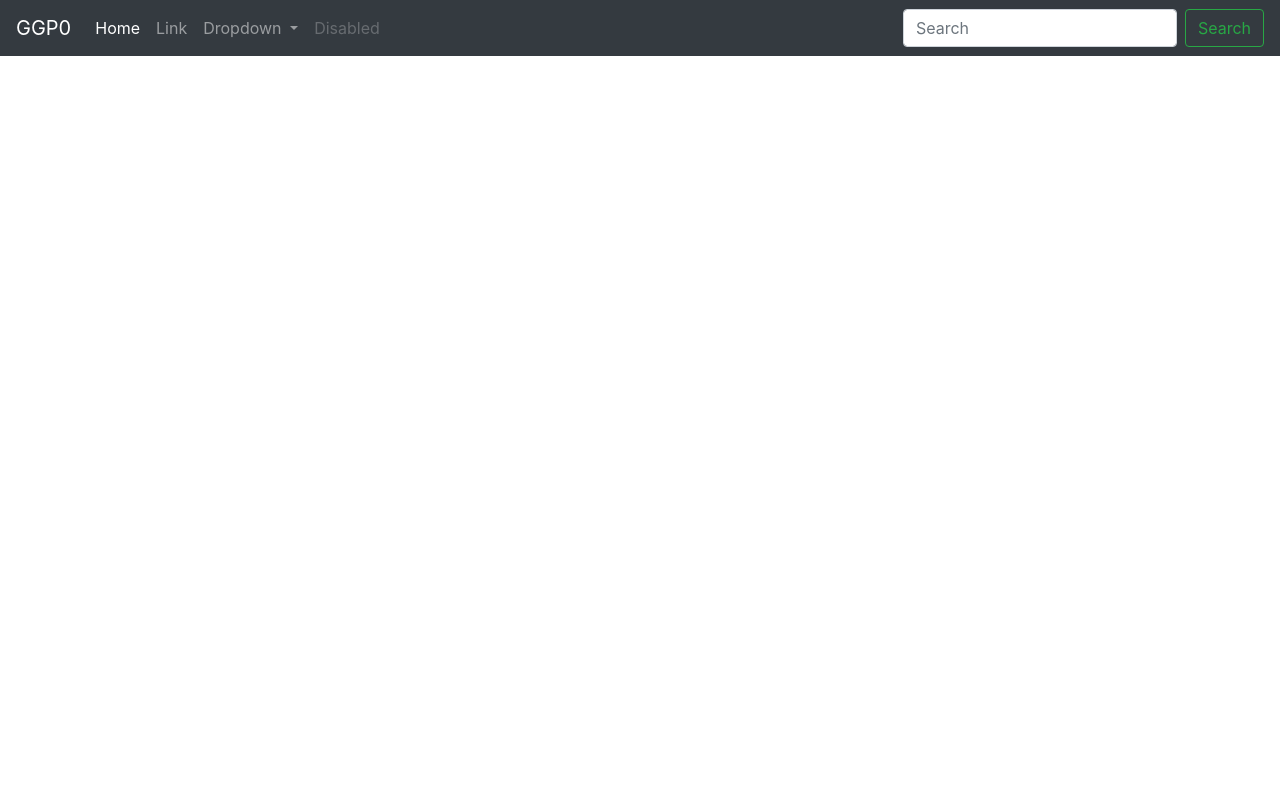
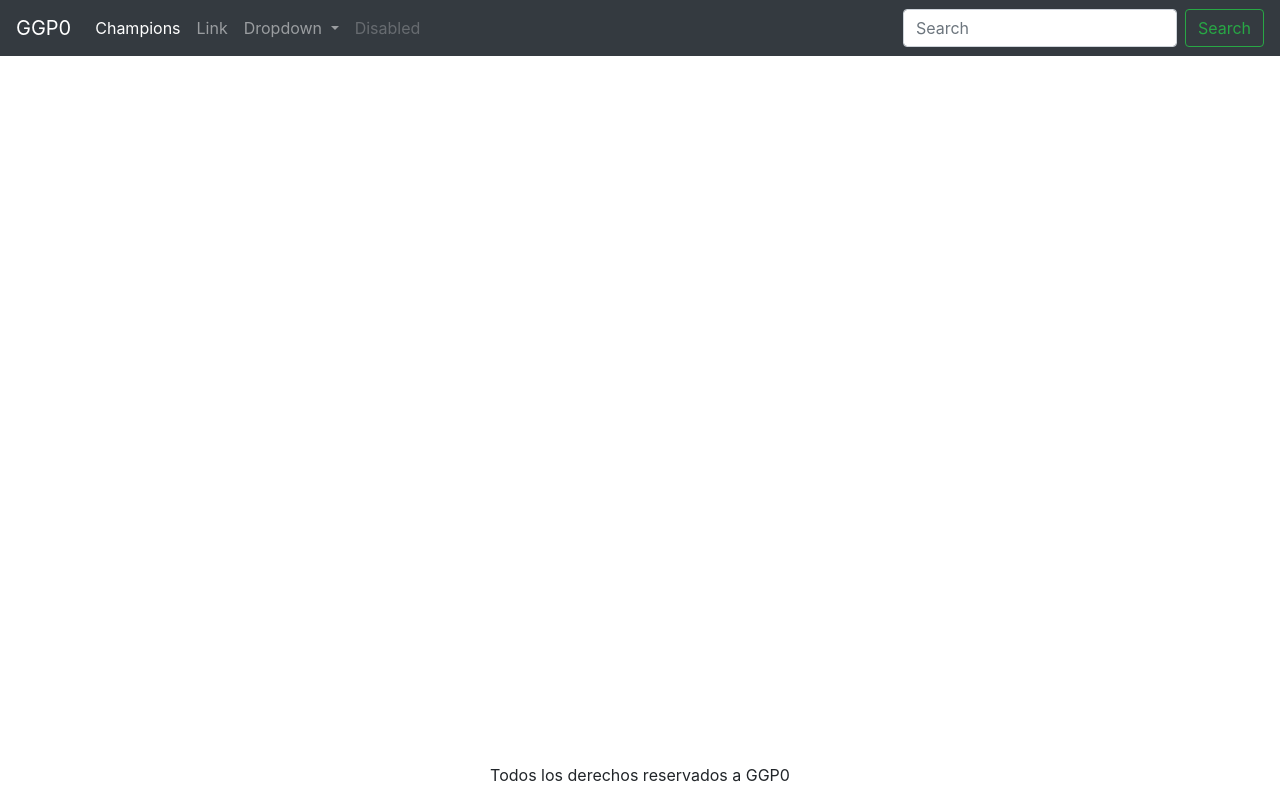
Before and after one commit to stivengm/SearchLoL, an Angular app: page / in a window 1280 px wide. Built offline with nearby package versions, Linux system fonts and the light colour scheme.

Commit message:
Add footer and add styles.

```diff
--- a/src/app/app.component.html
+++ b/src/app/app.component.html
@@ -1 +1,6 @@
+<!-- Navbar -->
 <app-navbar></app-navbar>
+<!-- Page -->
+
+<!-- Footer -->
+<app-footer></app-footer>
--- a/src/app/app.module.ts
+++ b/src/app/app.module.ts
@@ -3,11 +3,13 @@ import { NgModule } from '@angular/core';
 
 import { AppComponent } from './app.component';
 import { NavbarComponent } from './components/navbar/navbar.component';
+import { FooterComponent } from './components/footer/footer.component';
 
 @NgModule({
   declarations: [
     AppComponent,
-    NavbarComponent
+    NavbarComponent,
+    FooterComponent
   ],
   imports: [
     BrowserModule
--- /dev/null
+++ b/src/app/components/footer/footer.component.css
@@ -0,0 +1,7 @@
+.footer {
+    display: block;
+    position: absolute;
+    bottom: 13px;
+    text-align: center;
+    width: 100%;
+}
--- /dev/null
+++ b/src/app/components/footer/footer.component.html
@@ -0,0 +1,3 @@
+<div class="footer">
+  <span class="spanFooter">Todos los derechos reservados a GGP0</span>
+</div>
--- /dev/null
+++ b/src/app/components/footer/footer.component.ts
@@ -0,0 +1,15 @@
+import { Component, OnInit } from '@angular/core';
+
+@Component({
+  selector: 'app-footer',
+  templateUrl: './footer.component.html',
+  styleUrls: ['./footer.component.css']
+})
+export class FooterComponent implements OnInit {
+
+  constructor() { }
+
+  ngOnInit() {
+  }
+
+}
--- a/src/app/components/navbar/navbar.component.html
+++ b/src/app/components/navbar/navbar.component.html
@@ -8,7 +8,7 @@
     <div class="collapse navbar-collapse" id="navbarSupportedContent">
         <ul class="navbar-nav mr-auto">
             <li class="nav-item active">
-                <a class="nav-link" href="#">Home <span class="sr-only">(current)</span></a>
+                <a class="nav-link" href="#">Champions <span class="sr-only">(current)</span></a>
             </li>
             <li class="nav-item">
                 <a class="nav-link" href="#">Link</a>
```
Also changed, not shown: 1 other file (tests, documents, lock files or other folders).
